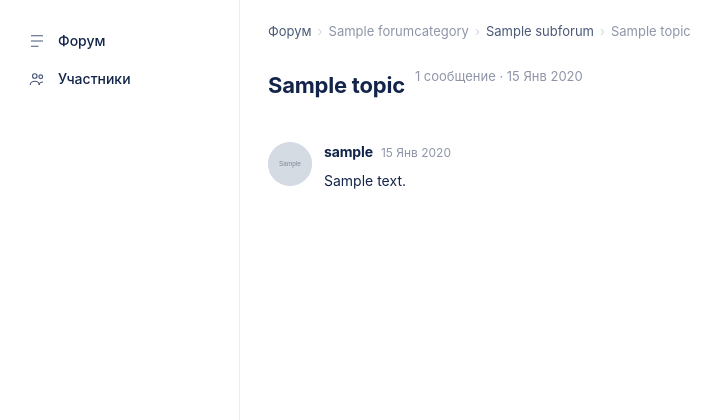
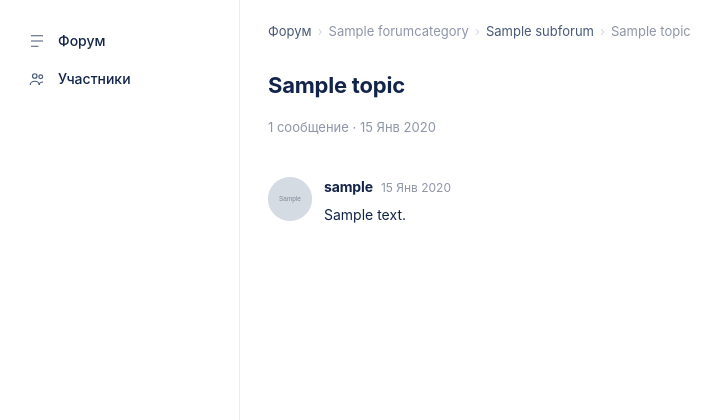
Before and after one commit to alff0x1f/tk-sputnik.org, a Django app: page /forum/t/1/ in a window 1280 px wide. Shown: the part 60-480 px from the top of the page, without its empty margins (0-724 px from the left). Run offline with Django 5.2, Linux system fonts and the light colour scheme; tables that the repository leaves empty hold one stand-in row (values such as "Sample post"); grey boxes marked "Sample" are stand-in pictures.

Commit message:
fix: move feed-sub below h1 to fix superscript appearance

```diff
--- a/apps/forum/static/forum/css/forum.css
+++ b/apps/forum/static/forum/css/forum.css
@@ -1,5 +1,5 @@
-.feed-head{ margin-bottom:6px; }
-.feed-sub{ margin-bottom:18px; }
+.feed-head{ margin-bottom:2px; }
+.feed-sub{ margin-bottom:20px; }
 
 /* ── Categories ──────────────────────────────────────────── */
 .forum-cat{
--- a/apps/forum/templates/forum/topic.html
+++ b/apps/forum/templates/forum/topic.html
@@ -23,9 +23,9 @@
 
     <div class="feed-head">
       <h1 class="feed-title">{{ topic.title }}</h1>
-      <div class="feed-sub">
-        {{ topic.post_count }} {{ topic.post_count|ru_pluralize:"сообщение,сообщения,сообщений" }}{% if topic.created_at %} · {{ topic.created_at|date:"d M Y" }}{% endif %}
-      </div>
+    </div>
+    <div class="feed-sub">
+      {{ topic.post_count }} {{ topic.post_count|ru_pluralize:"сообщение,сообщения,сообщений" }}{% if topic.created_at %} · {{ topic.created_at|date:"d M Y" }}{% endif %}
     </div>
 
     <div class="post-feed">
--- a/apps/forum/templatetags/forum_extras.py
+++ b/apps/forum/templatetags/forum_extras.py
@@ -11,7 +11,7 @@ def ru_pluralize(value, arg):
     """
     try:
         n = int(value)
-    except (TypeError, ValueError):
+    except TypeError, ValueError:
         return ""
     forms = arg.split(",")
     if len(forms) != 3:
```
